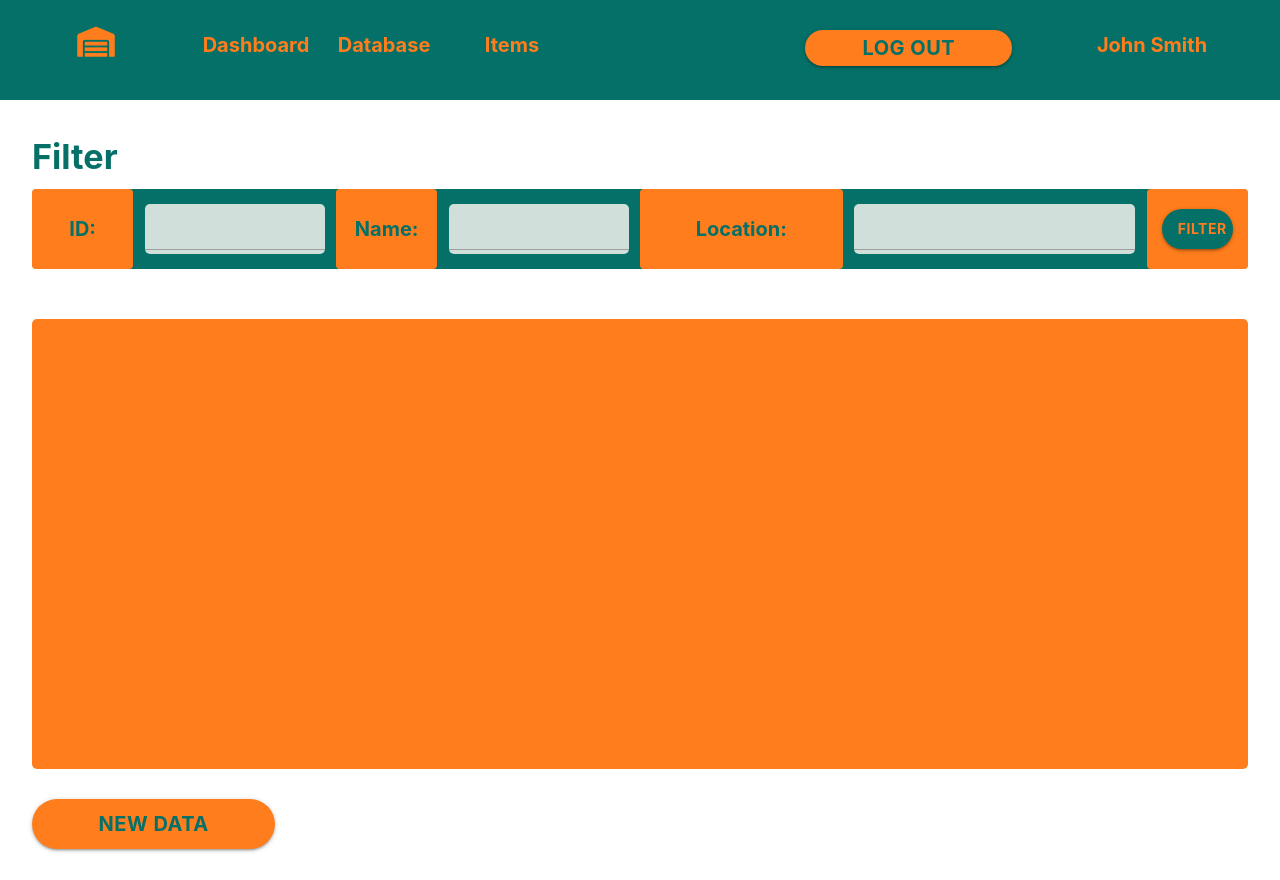
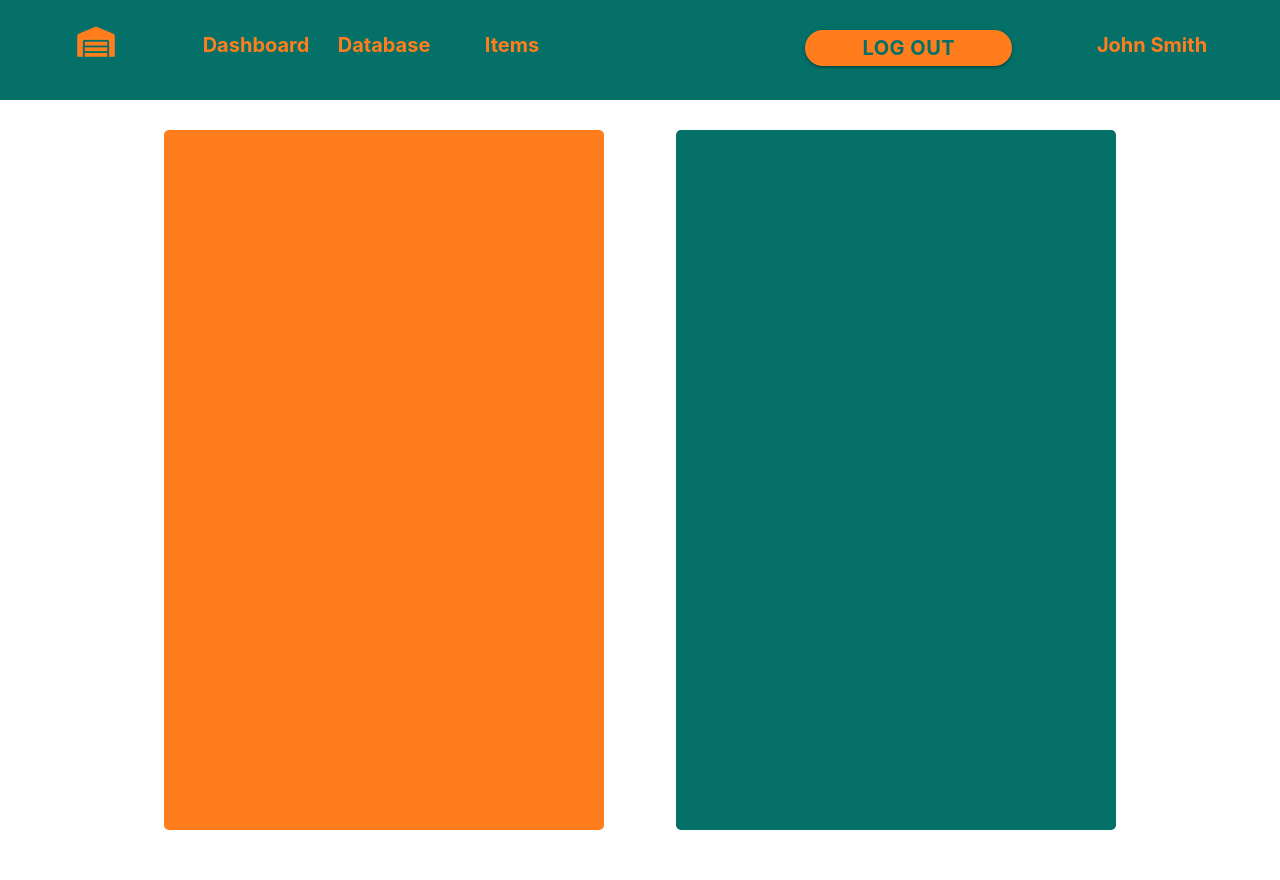
Before and after one commit to cameronduncan678/warehouseDBMS, a React (Create React App) app in the folder frontend/: page /items in a window 1280 px wide. Built offline with nearby package versions, Linux system fonts and the light colour scheme.

Commit message:
items page init

```diff
--- a/frontend/src/App.js
+++ b/frontend/src/App.js
@@ -5,6 +5,7 @@ import './assets/css/App.css';
 import Header from './components/Header';
 import Dashboard from './components/Dasboard';
 import Database from './components/Database';
+import Items from './components/Items';
 
 class App extends Component {
   render(){
@@ -12,7 +13,8 @@ class App extends Component {
       <div className="App">
         <Header />
         {/* <Dashboard /> */}
-        <Database />
+        {/* <Database /> */}
+        <Items />
       </div>
     );
   }
--- a/frontend/src/assets/css/App.css
+++ b/frontend/src/assets/css/App.css
@@ -22,6 +22,10 @@
 .wh-header-nav.inactive{display:none}.wh-header-item{float:right;width:100%;text-align:right;height:50px;padding:0;padding-right:20px;padding-top:10px;color:#047067;background:#ff7d1c}
 .wh-header-item:hover{background:#047067;color:#ff7d1c}.wh-header-logout{width:80%;background:#ff7d1c;color:#047067}
 .wh-header-logout button{background:#047067;color:#ff7d1c;width:50%;float:right}.wh-header-logout button:hover{background:#ff7d1c;color:#047067;border:solid 3px #047067}
-.wh-header-user{background:#ff7d1c;color:#047067}}.wh-newData{width:20%}.wh-newData-btn{width:100%;height:50px;border-radius:50px;font-size:20px;font-weight:bold;background:#ff7d1c;color:#047067}
+.wh-header-user{background:#ff7d1c;color:#047067}}.wh-Items{width:80%;margin:0 auto}
+.wh-dataItems{width:90%;margin:0 auto;height:700px;border-radius:5px;background:#ff7d1c}
+.wh-datapacket{width:90%;margin:0 auto;height:700px;border-radius:5px;background:#047067}
+@media screen and (max-width:992px){.wh-datapacket{margin-top:30px}}.wh-newData{width:20%}
+.wh-newData-btn{width:100%;height:50px;border-radius:50px;font-size:20px;font-weight:bold;background:#ff7d1c;color:#047067}
 .wh-newData-btn:hover{background:#047067;color:#ff7d1c;border:solid 3px #ff7d1c}.wh-table{height:450px;background:#ff7d1c;border-radius:5px}
 /*# sourceMappingURL=App.css.map */
--- /dev/null
+++ b/frontend/src/assets/sass/components/Items.scss
@@ -0,0 +1,28 @@
+@import '../import/colors.scss';
+
+.wh-Items {
+  width: 80%;
+  margin: 0 auto;
+}
+
+.wh-dataItems {
+  width: 90%;
+  margin: 0 auto;
+  height: 700px;
+  border-radius: 5px;
+  background: $mainOrange;
+}
+
+.wh-datapacket {
+  width: 90%;
+  margin: 0 auto;
+  height: 700px;
+  border-radius: 5px;
+  background: $mainGreen;
+}
+
+@media screen and (max-width: 992px) {
+  .wh-datapacket {
+    margin-top: 30px;
+  }
+}
--- /dev/null
+++ b/frontend/src/components/Data.js
@@ -0,0 +1,11 @@
+import React from 'react';
+
+class Data extends React.Component{
+    render(){
+        return(
+            <div className="wh-datapacket"></div>
+        )
+    }
+}
+
+export default Data;
--- /dev/null
+++ b/frontend/src/components/DataItems.js
@@ -0,0 +1,11 @@
+import React from 'react';
+
+class DataItems extends React.Component{
+    render(){
+        return(
+            <div className="wh-dataItems"></div>
+        );
+    }
+}
+
+export default DataItems;
--- /dev/null
+++ b/frontend/src/components/Items.js
@@ -0,0 +1,26 @@
+import React from 'react';
+
+//Components
+import DataItems from './DataItems';
+import Data from './Data';
+
+class Items extends React.Component{
+    render(){
+        return(
+            <main className="wh-Items section">
+                <section className="section">
+                    <div className="row">
+                        <div className="col s12 l6">
+                            <DataItems />
+                        </div>
+                        <div className="col s12 l6">
+                            <Data />
+                        </div>
+                    </div>
+                </section>
+            </main>
+        )
+    }
+}
+
+export default Items;
```
Also changed, not shown: 1 other file (tests, documents, lock files or other folders).
